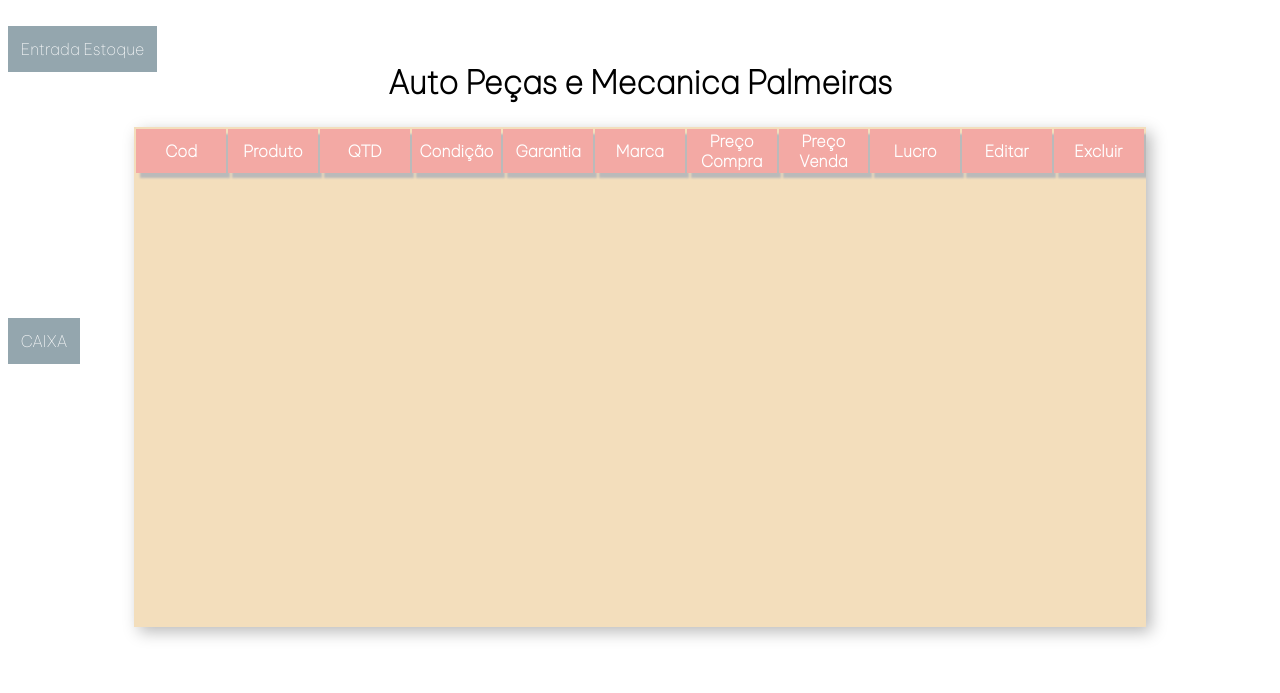
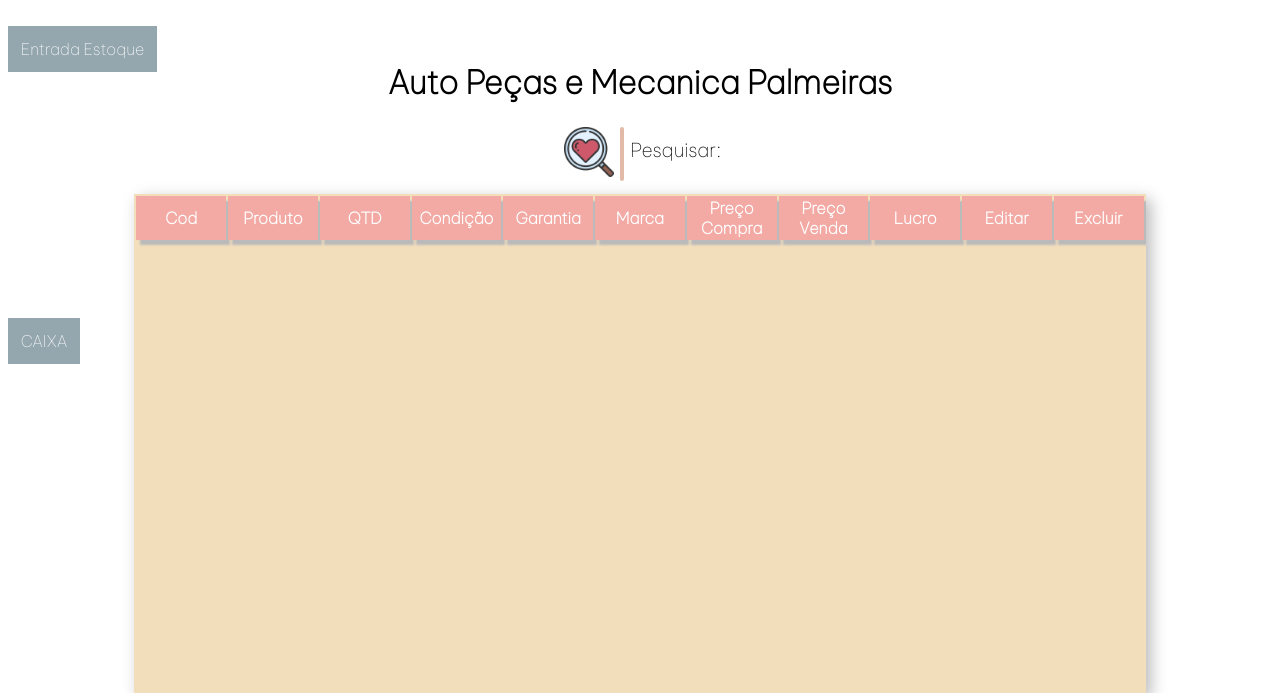
Before and after one commit to Ingrid-end/PDV, a PHP site: page /estoque.php in a window 1280 px wide. Shown: the top 693 px of the page. Run offline with PHP 8.4, Linux system fonts and the light colour scheme; data that the repository does not hold is empty.

Commit message:
segurança

```diff
--- a/CSS/estilo.css
+++ b/CSS/estilo.css
@@ -372,3 +372,23 @@ background-color:var(--cor-linha-hover-tabela);
 .atender:hover img.img-preta {
  filter:grayscale(0);
 }
+
+
+/* Cor de fundo do autocomplete */
+input:-webkit-autofill {
+  -webkit-box-shadow: 0 0 0 50px white inset;
+  border: solid 1px var(--cor-botao-hover);
+}
+
+/* Cor do texto do autocomplete */
+input:-webkit-autofill {
+  -webkit-text-fill-color: black !important;
+
+}
+
+input:-webkit-autofill,
+input:-webkit-autofill:hover,
+input:-webkit-autofill:focus,
+input:-webkit-autofill:active  {
+    -webkit-box-shadow: 0 0 0 50px white inset !important;
+}
--- /dev/null
+++ b/CSS/pesquisa.css
@@ -0,0 +1,57 @@
+.form-pesquisa {
+    margin-top: 2%;
+    margin-bottom: -1%;
+    position: relative;
+     margin-right: auto;
+     margin-left: 25%;
+     width: 42%;
+}
+ #pesquisa {
+     position: absolute;
+     width: 0vw;
+     margin-left: 1%;
+     opacity: 1;
+     padding: 0%;
+     height: 50px;
+     max-height: 100px;
+     border-radius: 5vw;
+     border-color:var(--cor-botao-hover);
+     border-style: solid;
+     transition: cubic-bezier(0.23, 1, 0.320, 1) 1s;
+}
+ #pesquisa:focus {
+     border-color: var(--cor-botao-hover);
+     border-style: solid;
+     padding-left: 0.5%;
+     opacity: 1;
+     width: 33vw;
+     padding-left: 20px;
+     outline: none !important;
+}
+ .texto_pesquisa {
+     top: 20%;
+     padding-left: 3%;
+     position: absolute;
+     font-size: larger;
+     font-family: var(--font-letras);
+     transition: cubic-bezier(0.075, 0.82, 0.165, 1) 0.2s;
+     transform: scale(1);
+     transform-origin: right;
+}
+ #pesquisa:focus~.texto_pesquisa {
+     transform: scale(0);
+     font-family: var(--font-letras);
+     transform-origin: left;
+}
+ .voltar_barra_pesquisa {
+     overflow-y: hidden;
+     margin-left: 5px;
+     color: var(--cor-botao-hover);
+}
+
+ @media (max-width:400px) {
+     .form-pesquisa img{
+         width: 50%;
+    }
+
+}
--- a/INCLUDE/head.php
+++ b/INCLUDE/head.php
@@ -7,6 +7,9 @@
     <link rel="stylesheet" type="text/css" href="CSS/variaveis.css">
     <!-- FOLHA DE ESTILO -->
     <link rel="stylesheet" type="text/css" href="CSS/estilo.css">
+     <!-- FOLHA DE PESQUISA -->
+     <link rel="stylesheet" type="text/css" href="CSS/pesquisa.css">
+
 
       <!-- icone na janela -->
       <link rel="shortcut icon" href="IMG/caixa-de-ferramentas.png">
--- a/estoque.php
+++ b/estoque.php
@@ -19,6 +19,15 @@ include("BANCO/conexao.php");
         <center>
         <h1 class="font_titulos tamanho_titulo">Auto Peças e Mecanica Palmeiras</h1>
 
+        <div class="form-pesquisa">
+            <div method="POST" id="form-pesquisa" action="">
+                <label for="pesquisa">
+                    <a><img  src="IMG/lupa.png"  style="width:50px;"></a>
+                </label>
+                    <input type="text" class="pesquisanatabela"  placeholder="Buscar nesta lista" id="pesquisa" />
+                <label class="texto_pesquisa">Pesquisar:</label>
+            </div>
+        </div>
 
         <div class="responsividade_dois">
             <div class="grid">
@@ -108,5 +117,7 @@ include("BANCO/conexao.php");
 //Rodapé do software
 include("INCLUDE/footer.php");
 ?>
+<br>
+<br>
     </body>
 </html>
```
Also changed, not shown: IMG/lupa.png (added).
